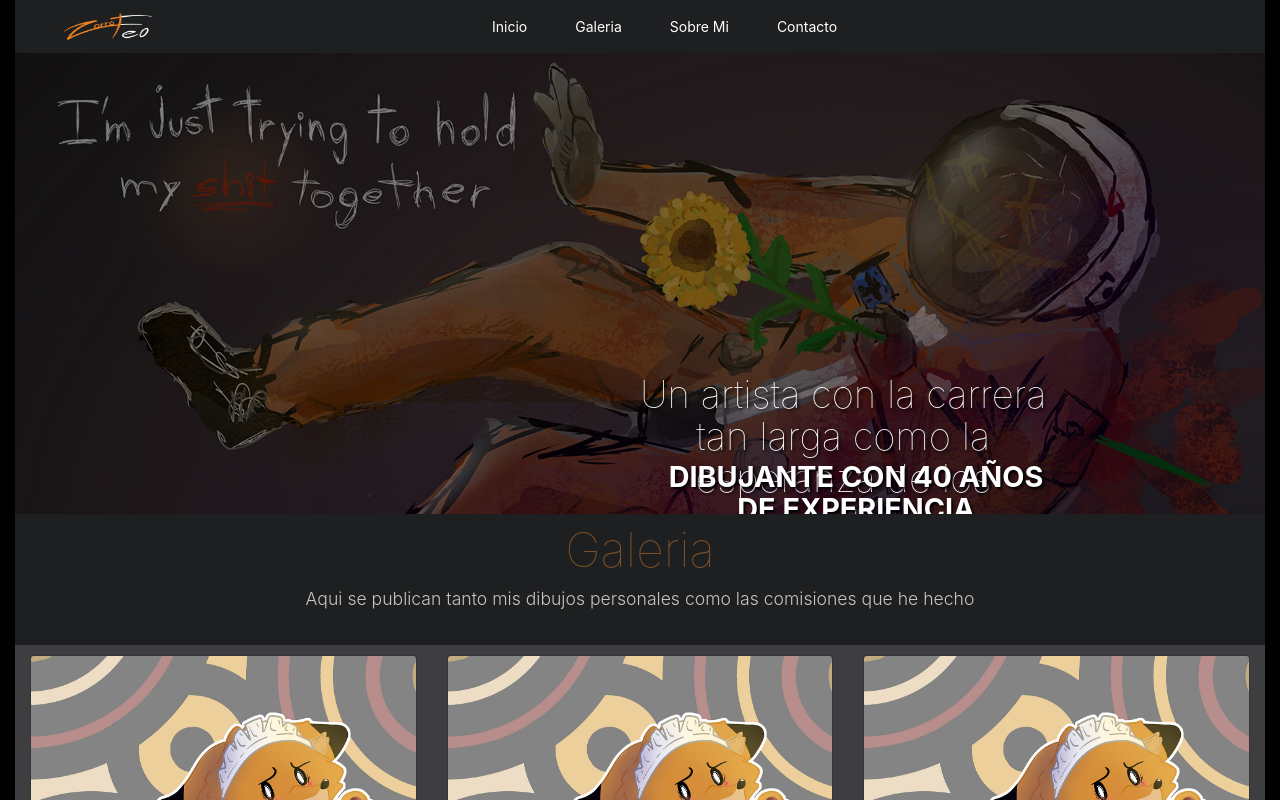
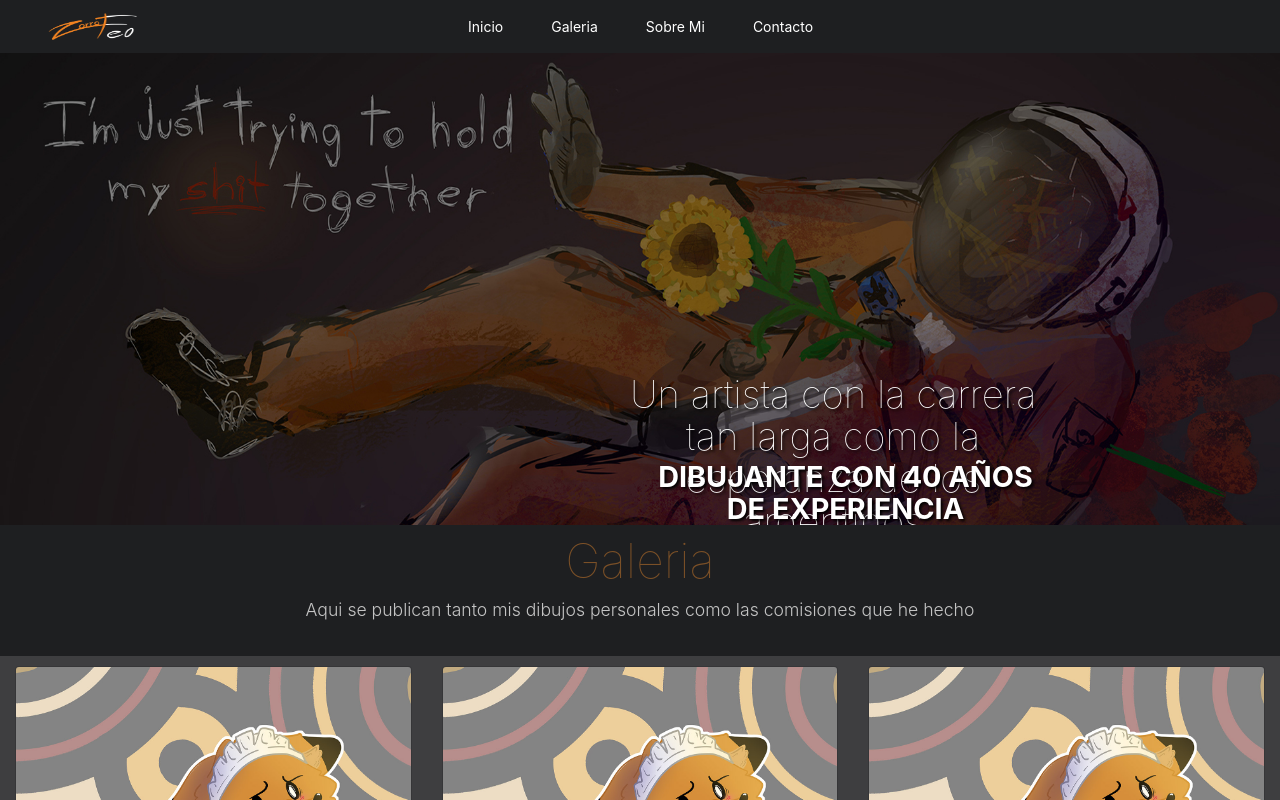
Before and after one commit to zorrofeo/zorrofeo.github.io, a plain HTML site: page index.html in a window 1280 px wide. Shown: the top 800 px of the page. Drawn offline with nearby package versions, Linux system fonts and the light colour scheme.

Commit message:
arreglado barras negras

```diff
--- a/index.html
+++ b/index.html
@@ -84,13 +84,13 @@
 
 
 <body>
-    <div class="container-fluid">
+    <div class="">
         <!---NAVBAR--->
         <div class="row">
             <div class="col">
                 <nav class="navbar navbar-expand-sm bg-dark navbar-dark">
                     <img style="margin-left: 1rem;" src="/img/Firma.png" width="120" height="30" alt="">
-                    <ul class="navbar-nav mx-auto" style="width: 30rem;">
+                    <ul class="navbar-nav mx-auto" style="width: 33rem;">
                         <li class="nav-item">
                             <a class="nav-link mx-3" href="#">Inicio</a>
                         </li>
```
